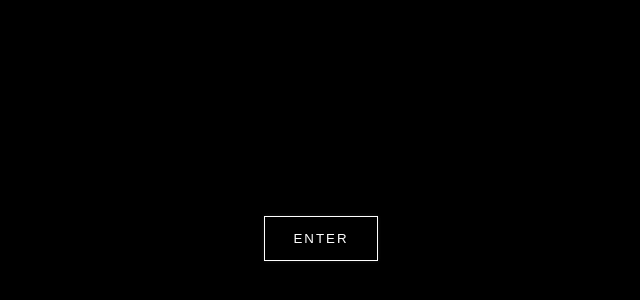
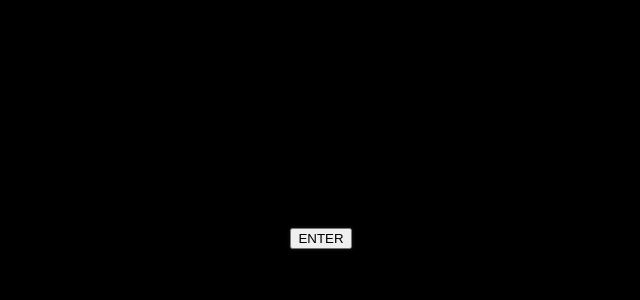
Before and after one commit to joemountain/medical-grade-music, a React (Create React App) app: page / in a window 1280 px wide. Shown: the part 162-462 px from the top of the page, without its empty margins (319-959 px from the left). Built offline with nearby package versions, Linux system fonts and the light colour scheme.

Commit message:
Update App.js

```diff
--- a/src/App.js
+++ b/src/App.js
@@ -129,9 +129,13 @@ useEffect(() => {
   };
 
   document.addEventListener("visibilitychange", handleVisibility);
+  window.addEventListener("blur", handleVisibility);
+  window.addEventListener("pagehide", handleVisibility);
 
   return () => {
     document.removeEventListener("visibilitychange", handleVisibility);
+    window.removeEventListener("blur", handleVisibility);
+    window.removeEventListener("pagehide", handleVisibility);
   };
 
 }, []);
@@ -149,14 +153,6 @@ return (
 <button
 className="enter-button"
 onClick={handleEnter}
-style={{
-padding:"14px 28px",
-background:"black",
-color:"white",
-border:"1px solid white",
-letterSpacing:"2px",
-cursor:"pointer"
-}}
 >
 ENTER
 </button>
@@ -166,7 +162,7 @@ ENTER
 ) : (
 
 <div
-className="background-fade page drifting-bg"
+className="page drifting-bg"
 style={{ backgroundImage: "url('/snake.jpeg')" }}
 >
 
@@ -176,13 +172,13 @@ style={{ backgroundImage: "url('/snake.jpeg')" }}
 
 <div className="vignette"></div>
 
-<div className="content content-fade">
+<div className="content">
 
 <h1 className="title">
 MEDICAL GRADE MUSIC
 </h1>
 
-<p style={{fontSize:"20px",marginBottom:"30px"}}>
+<p>
 No cure. Coming Soon.
 </p>
 
@@ -190,7 +186,7 @@ No cure. Coming Soon.
 href="https://www.instagram.com/medical_grade_music/"
 target="_blank"
 rel="noopener noreferrer"
-style={{marginTop:"30px",display:"inline-block"}}
+className="instagram"
 >
 
 <svg
```
